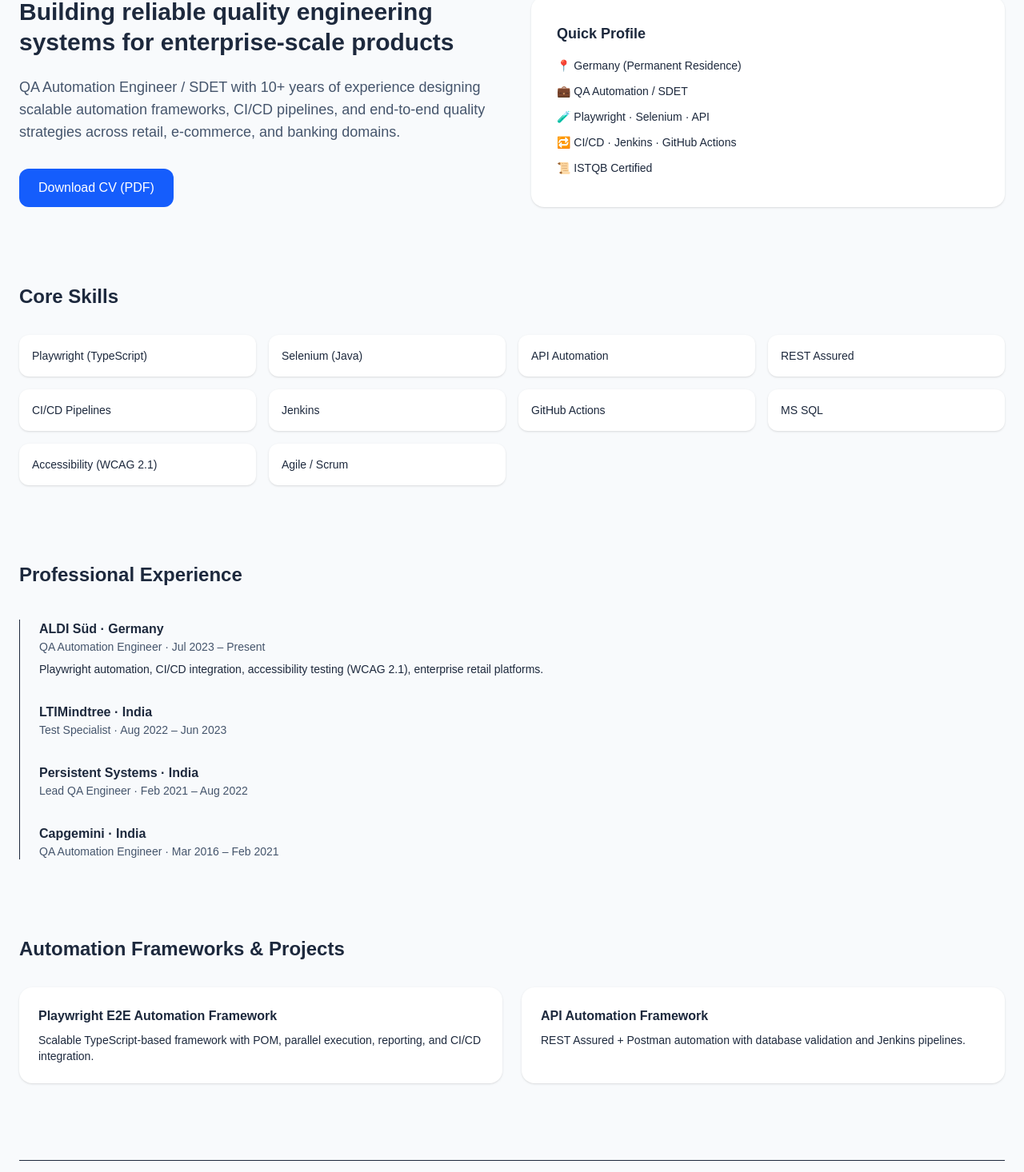
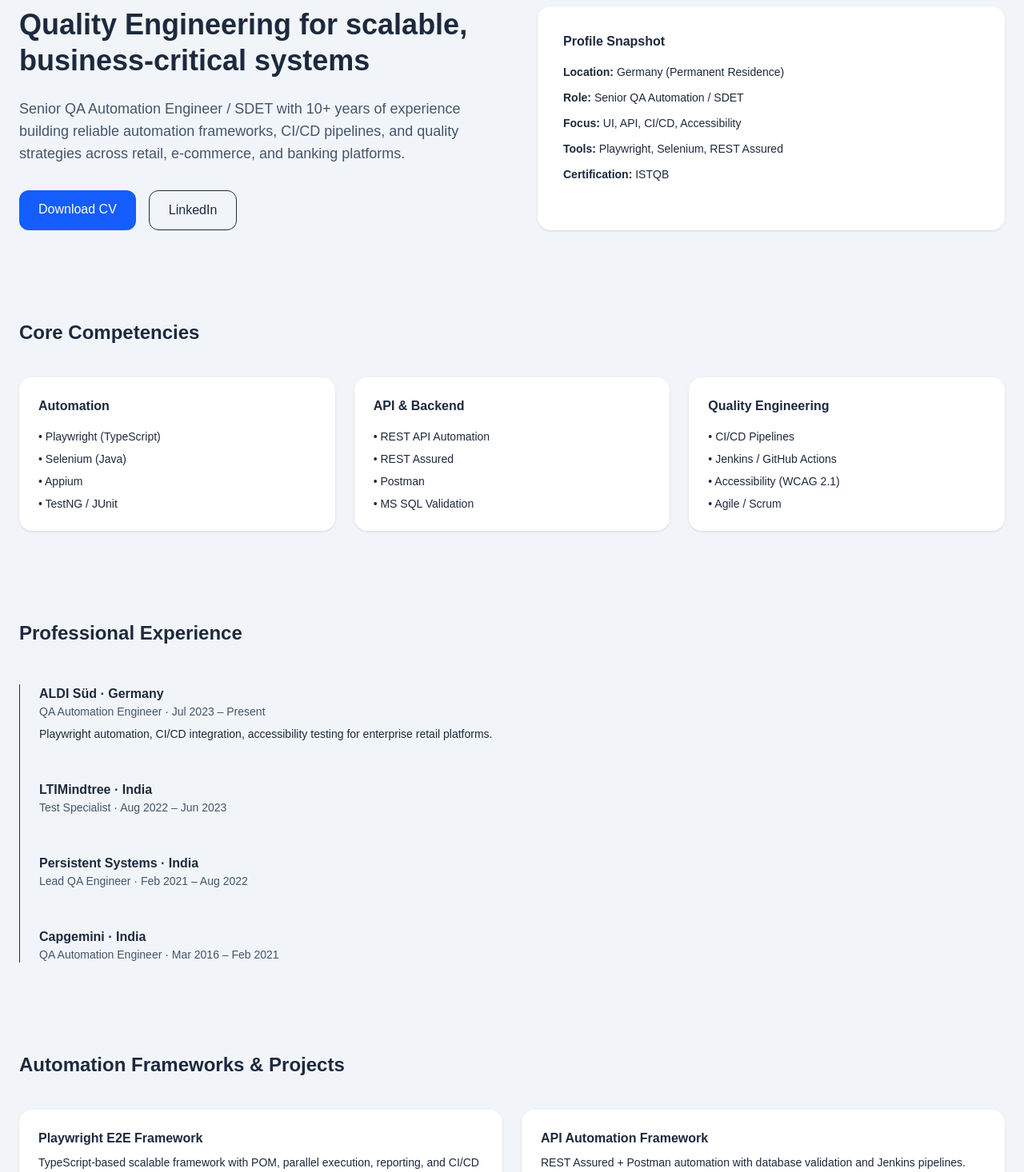
Before and after one commit to mukeshn/mukesh-qa-portfolio, a Next.js app: page / in a window 1280 px wide. Shown: the part 200-1666 px from the top of the page at 80% size. Built offline with nearby package versions, Linux system fonts and the light colour scheme.

Commit message:
Upgrade portfolio to premium senior SDET layout

```diff
--- a/app/page.tsx
+++ b/app/page.tsx
@@ -6,16 +6,16 @@
 
   return (
     <main className={dark ? 'dark' : ''}>
-      <div className="min-h-screen bg-slate-50 dark:bg-slate-900 text-slate-800 dark:text-slate-100 transition">
+      <div className="min-h-screen bg-slate-100 dark:bg-slate-900 text-slate-800 dark:text-slate-100 transition">
         <div className="max-w-7xl mx-auto px-6 py-10">
 
-          {/* Header */}
-          <header className="flex justify-between items-center mb-20">
+          {/* ===== Header ===== */}
+          <header className="flex justify-between items-center mb-20 sticky top-0 bg-slate-100/90 dark:bg-slate-900/90 backdrop-blur z-10 py-4">
             <div>
-              <h1 className="text-4xl font-bold tracking-tight">
+              <h1 className="text-3xl font-bold tracking-tight">
                 Mukesh Ningadali
               </h1>
-              <p className="mt-2 text-lg text-slate-600 dark:text-slate-300">
+              <p className="text-sm text-slate-600 dark:text-slate-300">
                 Senior QA Automation Engineer · SDET · Germany
               </p>
             </div>
@@ -28,144 +28,145 @@
             </button>
           </header>
 
-          {/* Hero */}
-          <section className="grid md:grid-cols-2 gap-12 mb-24">
+          {/* ===== Hero ===== */}
+          <section className="grid lg:grid-cols-2 gap-16 mb-28">
             <div>
-              <h2 className="text-3xl font-semibold leading-tight">
-                Building reliable quality engineering systems for
-                enterprise-scale products
+              <h2 className="text-4xl font-semibold leading-tight">
+                Quality Engineering for scalable,
+                business-critical systems
               </h2>
+
               <p className="mt-6 text-lg text-slate-600 dark:text-slate-300">
-                QA Automation Engineer / SDET with 10+ years of experience
-                designing scalable automation frameworks, CI/CD pipelines,
-                and end-to-end quality strategies across retail, e-commerce,
-                and banking domains.
+                Senior QA Automation Engineer / SDET with 10+ years of experience
+                building reliable automation frameworks, CI/CD pipelines, and
+                quality strategies across retail, e-commerce, and banking
+                platforms.
               </p>
 
+              <div className="mt-8 flex gap-4">
                 <a
                   href="/Mukesh_Ningadali_Senior_QA_Automation_Engineer_Germany.pdf"
                   download
-                className="inline-block mt-8 px-6 py-3 bg-blue-600 text-white rounded-xl hover:bg-blue-700"
+                  className="px-6 py-3 bg-blue-600 text-white rounded-xl hover:bg-blue-700"
                 >
-                Download CV (PDF)
+                  Download CV
+                </a>
+                <a
+                  href="https://www.linkedin.com/in/mukesh-ningadali/"
+                  target="_blank"
+                  className="px-6 py-3 border rounded-xl"
+                >
+                  LinkedIn
                 </a>
               </div>
+            </div>
 
+            {/* Profile Card */}
             <div className="bg-white dark:bg-slate-800 rounded-2xl p-8 shadow">
-              <h3 className="font-semibold text-lg mb-4">Quick Profile</h3>
+              <h3 className="font-semibold mb-4">Profile Snapshot</h3>
               <ul className="space-y-3 text-sm">
-                <li>📍 Germany (Permanent Residence)</li>
-                <li>💼 QA Automation / SDET</li>
-                <li>🧪 Playwright · Selenium · API</li>
-                <li>🔁 CI/CD · Jenkins · GitHub Actions</li>
-                <li>📜 ISTQB Certified</li>
+                <li><strong>Location:</strong> Germany (Permanent Residence)</li>
+                <li><strong>Role:</strong> Senior QA Automation / SDET</li>
+                <li><strong>Focus:</strong> UI, API, CI/CD, Accessibility</li>
+                <li><strong>Tools:</strong> Playwright, Selenium, REST Assured</li>
+                <li><strong>Certification:</strong> ISTQB</li>
               </ul>
             </div>
           </section>
 
-          {/* Skills */}
-          <section className="mb-24">
-            <h2 className="text-2xl font-semibold mb-8">Core Skills</h2>
-            <div className="grid sm:grid-cols-2 lg:grid-cols-4 gap-4">
-              {[
+          {/* ===== Skills ===== */}
+          <section className="mb-28">
+            <h2 className="text-2xl font-semibold mb-10">Core Competencies</h2>
+
+            <div className="grid md:grid-cols-3 gap-6">
+              <SkillCard
+                title="Automation"
+                items={[
                   'Playwright (TypeScript)',
                   'Selenium (Java)',
-                'API Automation',
+                  'Appium',
+                  'TestNG / JUnit',
+                ]}
+              />
+              <SkillCard
+                title="API & Backend"
+                items={[
+                  'REST API Automation',
                   'REST Assured',
+                  'Postman',
+                  'MS SQL Validation',
+                ]}
+              />
+              <SkillCard
+                title="Quality Engineering"
+                items={[
                   'CI/CD Pipelines',
-                'Jenkins',
-                'GitHub Actions',
-                'MS SQL',
+                  'Jenkins / GitHub Actions',
                   'Accessibility (WCAG 2.1)',
                   'Agile / Scrum',
-              ].map(skill => (
-                <div
-                  key={skill}
-                  className="bg-white dark:bg-slate-800 rounded-xl p-4 shadow text-sm"
-                >
-                  {skill}
-                </div>
-              ))}
+                ]}
+              />
             </div>
           </section>
 
-          {/* Experience */}
-          <section className="mb-24">
-            <h2 className="text-2xl font-semibold mb-10">Professional Experience</h2>
+          {/* ===== Experience ===== */}
+          <section className="mb-28">
+            <h2 className="text-2xl font-semibold mb-12">
+              Professional Experience
+            </h2>
 
-            <div className="space-y-8 border-l pl-6">
-              <div>
-                <h3 className="font-semibold">ALDI Süd · Germany</h3>
-                <p className="text-sm text-slate-600 dark:text-slate-300">
-                  QA Automation Engineer · Jul 2023 – Present
-                </p>
-                <p className="mt-2 text-sm">
-                  Playwright automation, CI/CD integration, accessibility
-                  testing (WCAG 2.1), enterprise retail platforms.
-                </p>
-              </div>
-
-              <div>
-                <h3 className="font-semibold">LTIMindtree · India</h3>
-                <p className="text-sm text-slate-600 dark:text-slate-300">
-                  Test Specialist · Aug 2022 – Jun 2023
-                </p>
-              </div>
-
-              <div>
-                <h3 className="font-semibold">Persistent Systems · India</h3>
-                <p className="text-sm text-slate-600 dark:text-slate-300">
-                  Lead QA Engineer · Feb 2021 – Aug 2022
-                </p>
-              </div>
-
-              <div>
-                <h3 className="font-semibold">Capgemini · India</h3>
-                <p className="text-sm text-slate-600 dark:text-slate-300">
-                  QA Automation Engineer · Mar 2016 – Feb 2021
-                </p>
-              </div>
+            <div className="border-l pl-6 space-y-12">
+              <Experience
+                company="ALDI Süd · Germany"
+                role="QA Automation Engineer"
+                period="Jul 2023 – Present"
+                desc="Playwright automation, CI/CD integration, accessibility testing for enterprise retail platforms."
+              />
+              <Experience
+                company="LTIMindtree · India"
+                role="Test Specialist"
+                period="Aug 2022 – Jun 2023"
+              />
+              <Experience
+                company="Persistent Systems · India"
+                role="Lead QA Engineer"
+                period="Feb 2021 – Aug 2022"
+              />
+              <Experience
+                company="Capgemini · India"
+                role="QA Automation Engineer"
+                period="Mar 2016 – Feb 2021"
+              />
             </div>
           </section>
 
-          {/* Projects */}
-          <section className="mb-24">
-            <h2 className="text-2xl font-semibold mb-8">
+          {/* ===== Projects ===== */}
+          <section className="mb-28">
+            <h2 className="text-2xl font-semibold mb-10">
               Automation Frameworks & Projects
             </h2>
 
             <div className="grid md:grid-cols-2 gap-6">
-              <div className="bg-white dark:bg-slate-800 rounded-2xl p-6 shadow">
-                <h3 className="font-semibold">
-                  Playwright E2E Automation Framework
-                </h3>
-                <p className="mt-2 text-sm">
-                  Scalable TypeScript-based framework with POM, parallel
-                  execution, reporting, and CI/CD integration.
-                </p>
-              </div>
-
-              <div className="bg-white dark:bg-slate-800 rounded-2xl p-6 shadow">
-                <h3 className="font-semibold">
-                  API Automation Framework
-                </h3>
-                <p className="mt-2 text-sm">
-                  REST Assured + Postman automation with database validation
-                  and Jenkins pipelines.
-                </p>
-              </div>
+              <Project
+                title="Playwright E2E Framework"
+                desc="TypeScript-based scalable framework with POM, parallel execution, reporting, and CI/CD integration."
+              />
+              <Project
+                title="API Automation Framework"
+                desc="REST Assured + Postman automation with database validation and Jenkins pipelines."
+              />
             </div>
           </section>
 
-          {/* Footer */}
-          <footer className="border-t pt-10 text-sm">
+          {/* ===== Footer ===== */}
+          <footer className="border-t pt-10 text-sm text-slate-600 dark:text-slate-300">
             <p>Email: ningadalimukesh@gmail.com</p>
             <p>Phone: +49 160 9149 3912</p>
             <p>
               LinkedIn:{' '}
               <a
+                href="https://www.linkedin.com/in/mukesh-ningadali/"
                 className="text-blue-600"
-                href="https://www.linkedin.com/in/mukesh-ningadali/"
                 target="_blank"
               >
                 linkedin.com/in/mukesh-ningadali
@@ -178,3 +179,47 @@
     </main>
   );
 }
+
+/* ===== Components ===== */
+
+function SkillCard({ title, items }: { title: string; items: string[] }) {
+  return (
+    <div className="bg-white dark:bg-slate-800 rounded-2xl p-6 shadow">
+      <h3 className="font-semibold mb-4">{title}</h3>
+      <ul className="space-y-2 text-sm">
+        {items.map(i => <li key={i}>• {i}</li>)}
+      </ul>
+    </div>
+  );
+}
+
+function Experience({
+  company,
+  role,
+  period,
+  desc,
+}: {
+  company: string;
+  role: string;
+  period: string;
+  desc?: string;
+}) {
+  return (
+    <div>
+      <h3 className="font-semibold">{company}</h3>
+      <p className="text-sm text-slate-600 dark:text-slate-300">
+        {role} · {period}
+      </p>
+      {desc && <p className="mt-2 text-sm">{desc}</p>}
+    </div>
+  );
+}
+
+function Project({ title, desc }: { title: string; desc: string }) {
+  return (
+    <div className="bg-white dark:bg-slate-800 rounded-2xl p-6 shadow">
+      <h3 className="font-semibold">{title}</h3>
+      <p className="mt-2 text-sm">{desc}</p>
+    </div>
+  );
+}
```
Lines whose indentation alone changed are shown as unchanged.
